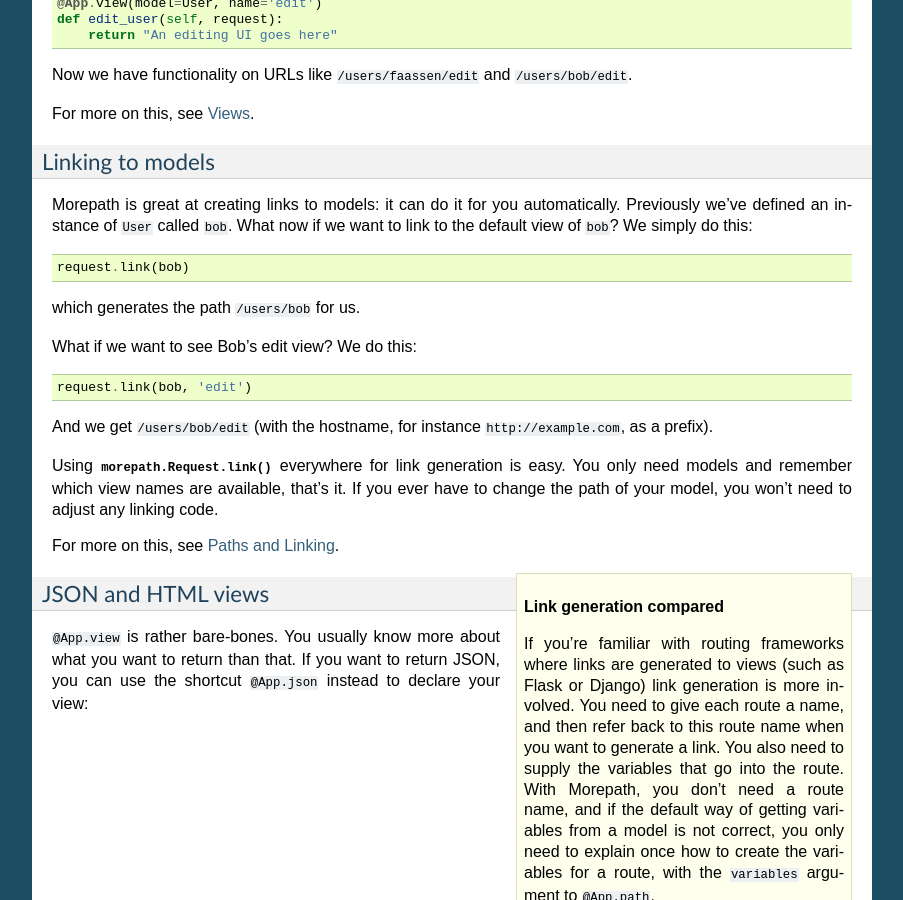
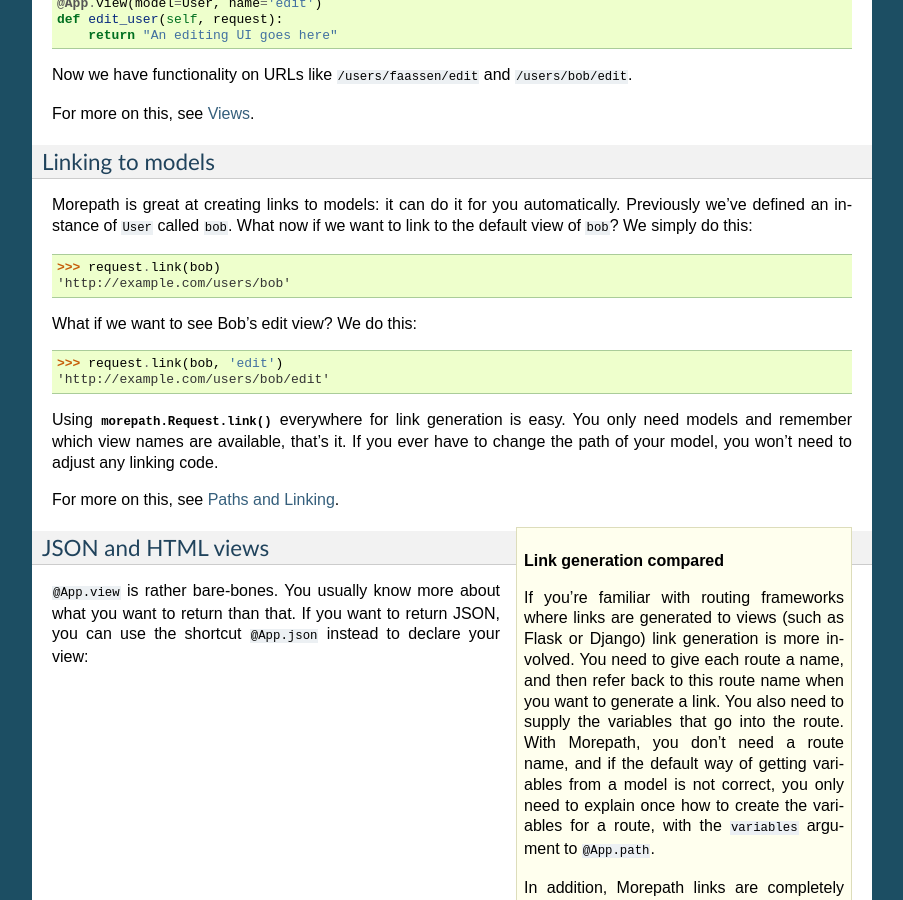
Before and after one commit to morepath/morepath, a Sphinx documentation site: the page built from doc/quickstart.rst, in a window 1280 px wide and 900 px high, scrolled down 4042 px. Shown: the whole window, without its empty margins (198-1101 px from the left). Built offline with Sphinx 7.4.7, drawn with Linux system fonts in a browser that asks for light colours.

Commit message:
Doctest linking to models in doc/quickstart.rst

```diff
--- a/doc/quickstart.rst
+++ b/doc/quickstart.rst
@@ -145,7 +145,9 @@ requirements on models.
 
 Above we've exposed a ``Root`` model to the root route ``/``, which is
 rather boring. To make things more interesting, let's imagine we have
-an application to manage users. Here's our ``User`` class::
+an application to manage users. Here's our ``User`` class:
+
+.. testcode::
 
   class User(object):
       def __init__(self, username, fullname, email):
@@ -153,7 +155,9 @@ an application to manage users. Here's our ``User`` class::
           self.fullname = fullname
           self.email = email
 
-We also create a simple users database::
+We also create a simple users database:
+
+.. testcode::
 
   users = {}
   def add_user(user):
@@ -192,7 +203,9 @@ We want our application to have URLs that look like this::
 
   /users/bob
 
-Here's the code to expose our users database to such a URL::
+Here's the code to expose our users database to such a URL:
+
+.. testcode::
 
   @App.path(model=User, path='/users/{username}')
   def get_user(username):
@@ -243,7 +256,9 @@ Views
 ~~~~~
 
 In order to actually see a web page for a user model, we need to
-create a view for it::
+create a view for it:
+
+.. testcode::
 
   @App.view(model=User)
   def user_info(self, request):
@@ -275,21 +292,23 @@ For more on this, see :doc:`views`.
 Linking to models
 ~~~~~~~~~~~~~~~~~
 
+.. testcode::
+  :hide:
+
+  request = App().request({'PATH_INFO': '/', 'wsgi.url_scheme': 'http', 'HTTP_HOST': 'example.com'})
+
 Morepath is great at creating links to models: it can do it for you
 automatically. Previously we've defined an instance of ``User`` called
 ``bob``. What now if we want to link to the default view of ``bob``?
-We simply do this::
+We simply do this:
 
-  request.link(bob)
+  >>> request.link(bob)
+  'http://example.com/users/bob'
 
-which generates the path ``/users/bob`` for us.
+What if we want to see Bob's edit view? We do this:
 
-What if we want to see Bob's edit view? We do this::
-
-  request.link(bob, 'edit')
-
-And we get ``/users/bob/edit`` (with the hostname, for instance
-``http://example.com``, as a prefix).
+  >>> request.link(bob, 'edit')
+  'http://example.com/users/bob/edit'
 
 Using :meth:`morepath.Request.link` everywhere for link generation is
 easy. You only need models and remember which view names are
```
Also changed, not shown: other parts of doc/quickstart.rst (+10 -1 lines).
